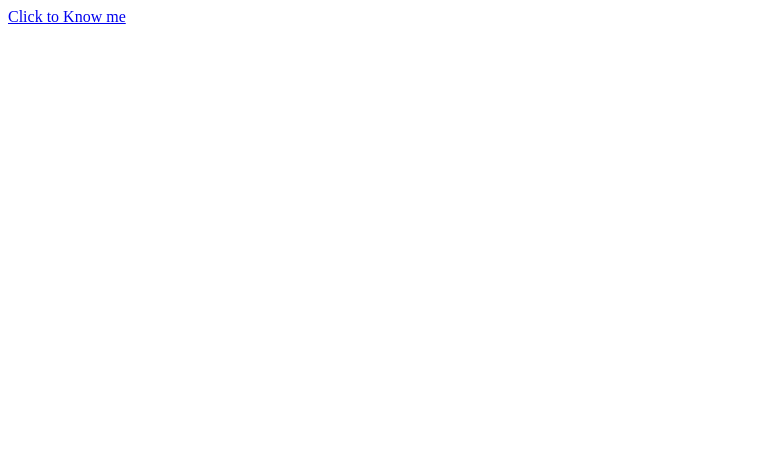
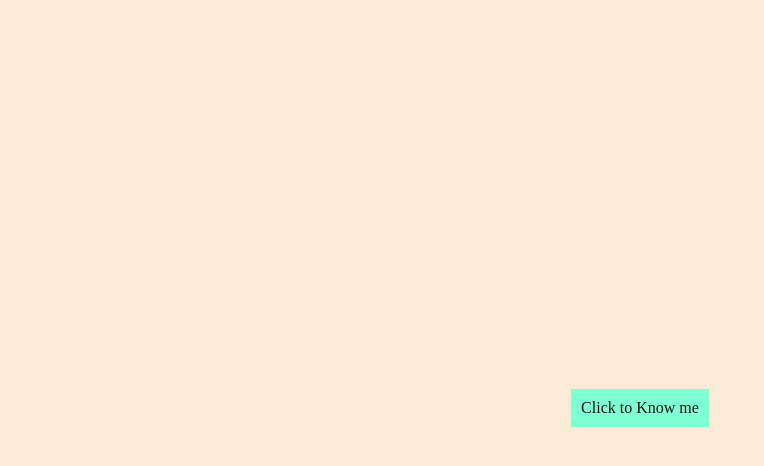
Before and after one commit to YaragattiPraveen/Do-You-Know-Me, a plain HTML site: page index.html in a window 1280 px wide. Shown: the whole page, without its empty margins (0-764 px from the left). Drawn offline with Linux system fonts and the light colour scheme.

Commit message:
docs : added and updated

```diff
--- a/index.html
+++ b/index.html
@@ -4,6 +4,7 @@
     <meta charset="UTF-8">
     <meta http-equiv="X-UA-Compatible" content="IE=edge">
     <meta name="viewport" content="width=device-width, initial-scale=1.0">
+    <link rel="stylesheet" href="style.css">
     <title>Document</title>
 </head>
 <body>
--- /dev/null
+++ b/style.css
@@ -0,0 +1,14 @@
+body{
+    background-color:antiquewhite;
+    display: flex;
+    align-items: center;
+    justify-content: center;
+    text-align: center;
+    height: 100vh;
+}
+a{
+    text-decoration: none;
+    padding: 10px;
+    background-color: aquamarine;
+    color: rgb(19, 15, 15);
+}
```
